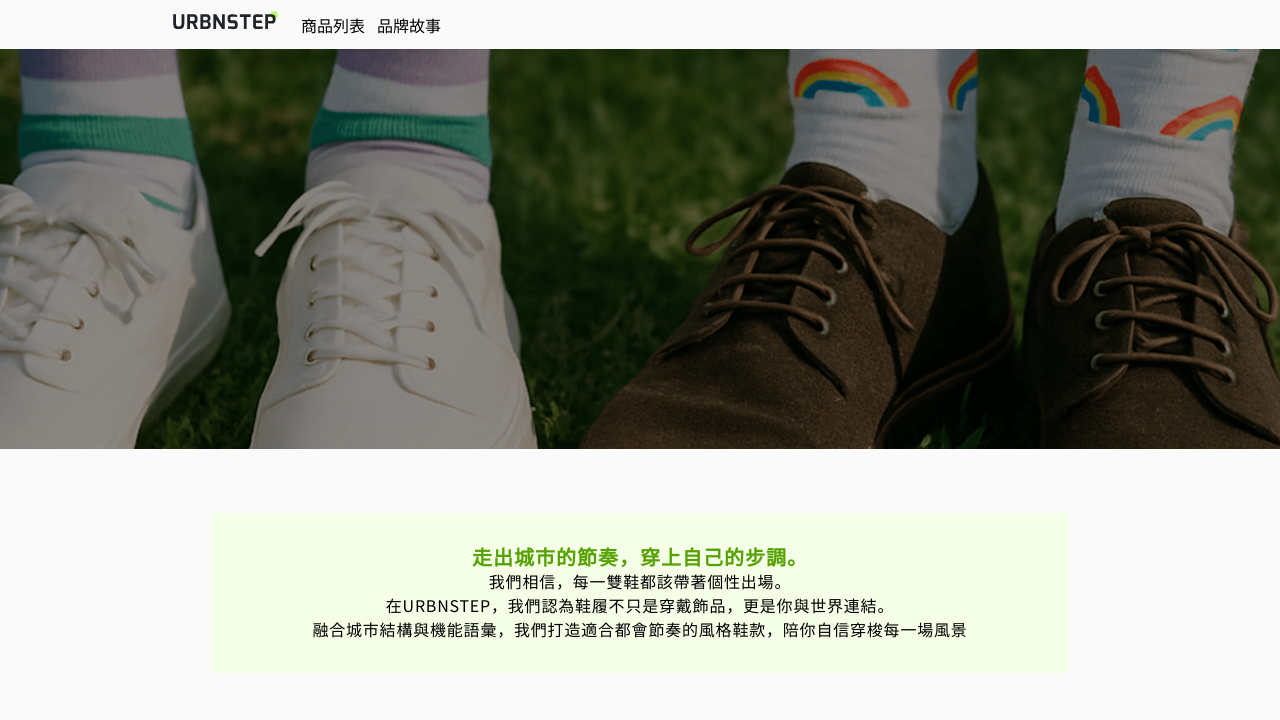
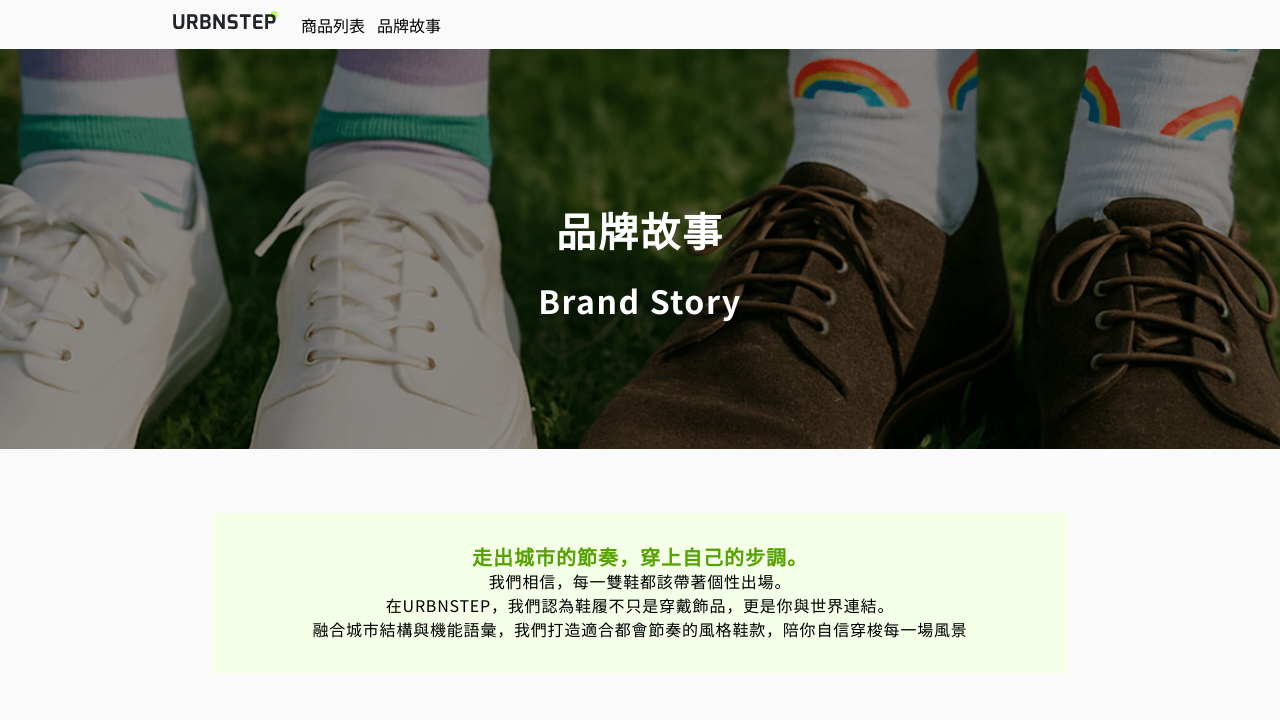
Before and after one commit to Troy0718/URBNSTEP, a plain HTML site: page index.html in a window 1280 px wide. Shown: the top 720 px of the page. Drawn offline with nearby package versions, Linux system fonts and the light colour scheme.

Commit message:
week-1
week-1

```diff
--- a/index.html
+++ b/index.html
@@ -34,8 +34,12 @@
     </nav>
     <!-- Navbar -->
     <!-- herosection -->
-    <div class="herosection">
+    <div class="hero-section">
       <img src="./images/hero.png" alt="hero" />
+      <div class="hero-text">
+        <h1 class="h1">品牌故事</h1>
+        <h2 class="h2">Brand Story</h2>
+      </div>
     </div>
     <!-- herosection -->
     <!--brand-story-->
--- a/styles/pages/_about.scss
+++ b/styles/pages/_about.scss
@@ -1,13 +1,17 @@
-.herosection {
+.hero-section {
   width: 100%;
   height: 400px;
   overflow: hidden;
   margin-bottom: 64px;
-  // img {
-  //   width: 100%;
-  //   height: 100%;
-  //   object-fit: cover;
-  // }
+  position: relative;
+  .hero-text {
+    position: absolute;
+    color: $neutral-0;
+    top: 50%;
+    left: 50%;
+    transform: translate(-50%, -50%);
+    text-align: center;
+  }
 }
 
 .brand-story {
```
Also changed, not shown: styles/all.css, 1 other file.
